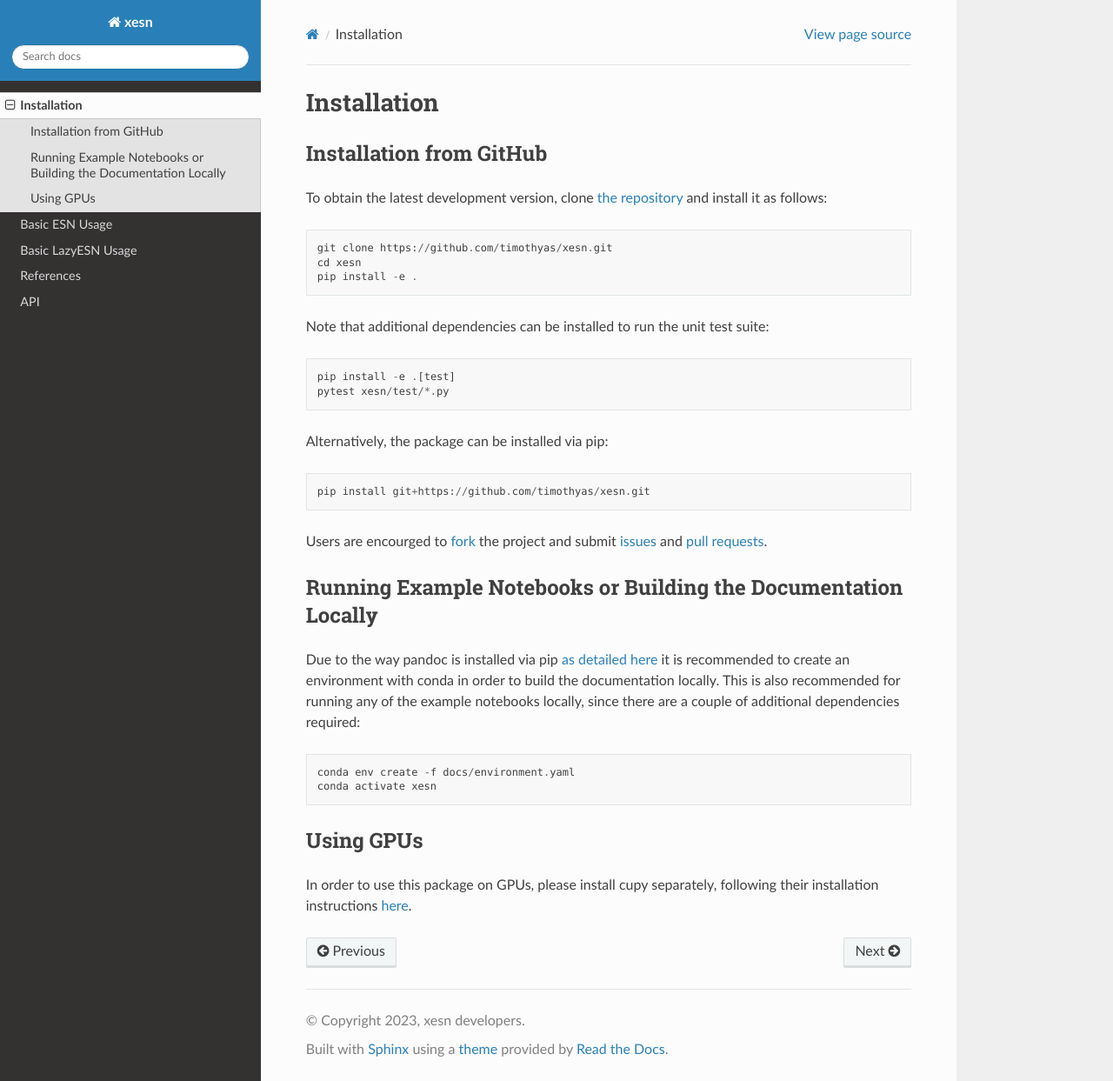
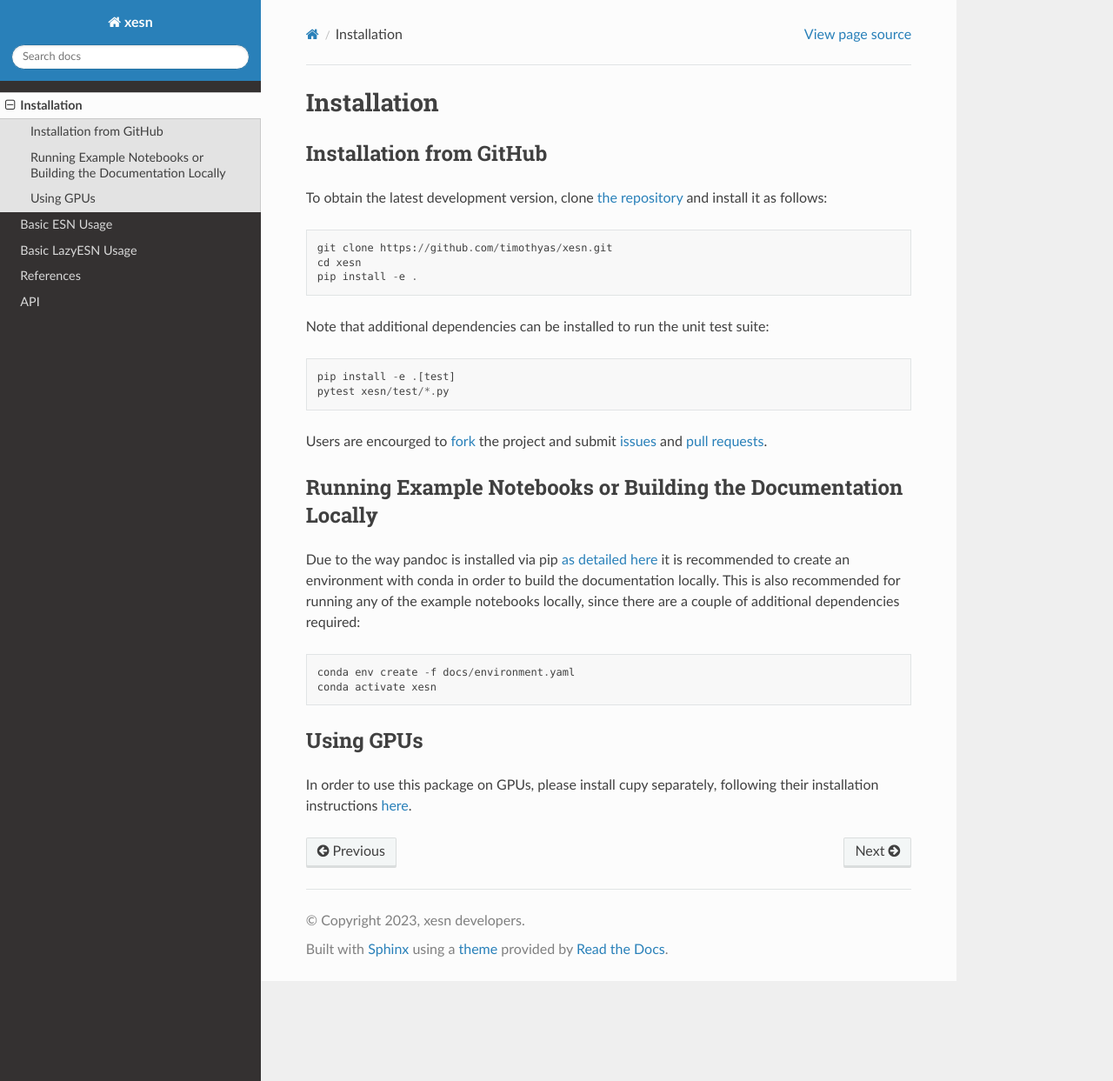
Before and after one commit to timothyas/xesn, a Sphinx documentation site: the page built from docs/installation.rst, in a window 1280 px wide and 1243 px high. Shown: the whole window at 87% size. Built offline with Sphinx 7.4.7 and the Read the Docs theme 2.0.0, drawn with Linux system fonts in a browser that asks for light colours.

Commit message:
actually installing via pip does not work

```diff
--- a/docs/installation.rst
+++ b/docs/installation.rst
@@ -16,10 +16,6 @@ Note that additional dependencies can be installed to run the unit test suite::
 
     pip install -e .[test]
     pytest xesn/test/*.py
-
-Alternatively, the package can be installed via pip::
-
-    pip install git+https://github.com/timothyas/xesn.git
 
 Users are encourged to `fork <https://help.github.com/articles/fork-a-repo/>`_
 the project and submit
```
